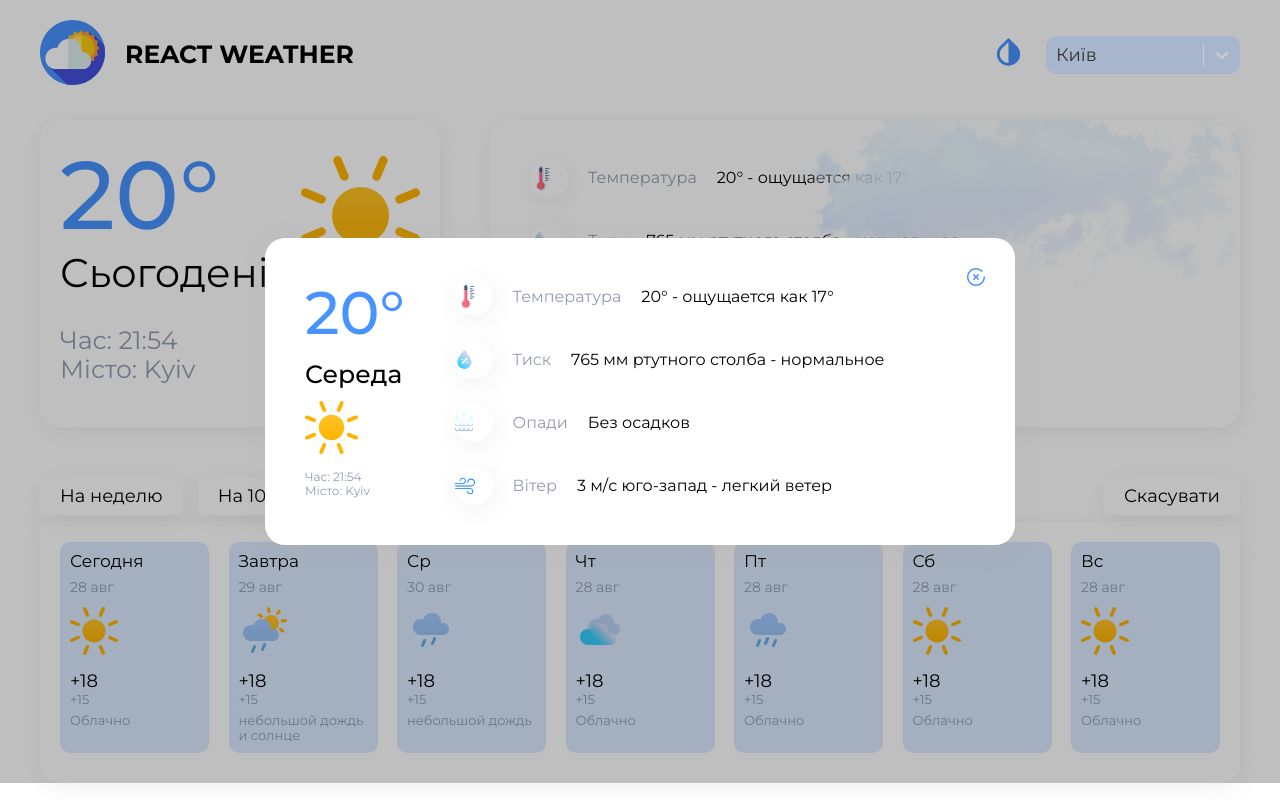
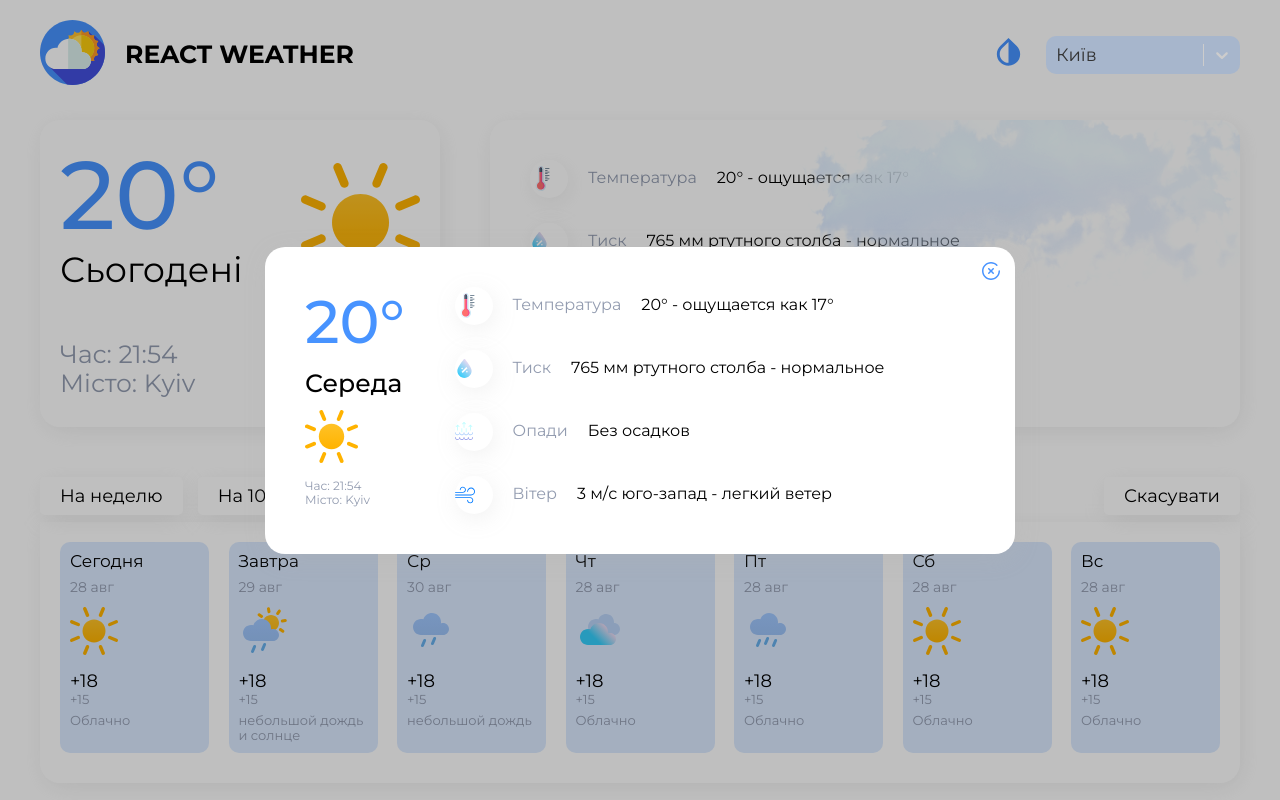
Before and after one commit to ArtomkIvanher/pet_proj1, a React (Create React App) app: page / in a window 1280 px wide. Built offline with nearby package versions, Linux system fonts and the light colour scheme.

Commit message:
upgrade(adaptive)

```diff
--- a/src/pages/Home/components/ThisDay/ThisDay.module.scss
+++ b/src/pages/Home/components/ThisDay/ThisDay.module.scss
@@ -15,6 +15,7 @@
     align-items: center;
     width: 100%;
     margin-bottom: 30px;
+    flex-wrap: wrap;
     svg{
         width: 119px;
         height: 119px;
@@ -25,8 +26,9 @@
         color: $primary-color;
     }
     .this_day_name{
-        font-size: 40px;
+        font-size: 35px;
         color: $light-color;
+        margin-bottom: 20px;
     }
 }
 
--- a/src/shared/Popup/Popup.module.scss
+++ b/src/shared/Popup/Popup.module.scss
@@ -5,6 +5,7 @@
 	z-index: 100;
 	width: 100%;
 	height: 100%;
+	min-height: 100vh;
 	background-color: rgba(0, 0, 0, 0.25);
 	display: flex;
 	align-items: center;
@@ -33,17 +34,17 @@
 }
 
 .close {
+	transition: 0.3s;
 	position: relative;
-	right: -10px;
-	top: -10px;
-	cursor: pointer;
+	right: -25px;
+	top: -25px;
+	width: 18px;
+	height: 18px;
 	svg {
-		transition: 0.3s;
+		cursor: pointer;
 	}
-	&:hover {
-		svg {
-			transform: rotate(360deg);
-		}
+	svg:hover {
+		transform: rotate(360deg);
 	}
 }
 
```
